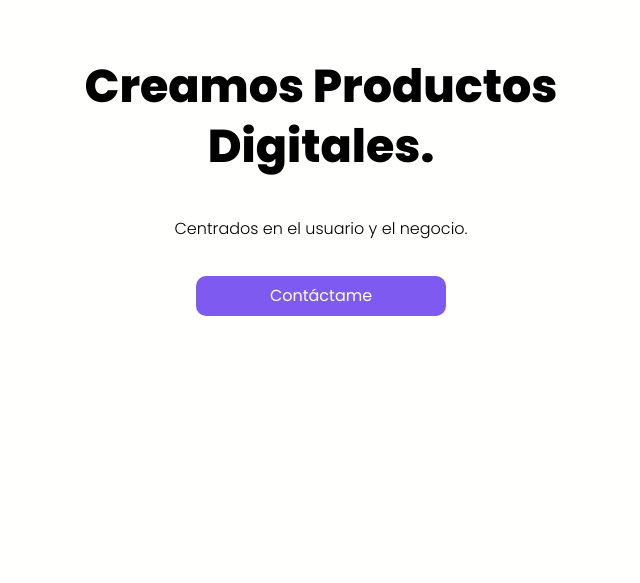
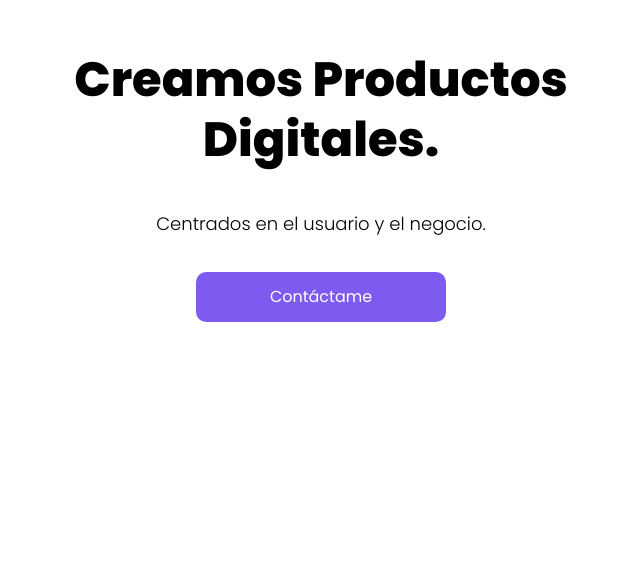
Before and after one commit to 2piradrian/cswap-web, a React (Create React App) app: page /home in a window 1280 px wide. Shown: the part 217-800 px from the top of the page, without its empty margins (319-959 px from the left). Built offline with nearby package versions, Linux system fonts and the light colour scheme.

Commit message:
button structure for custom styles

```diff
--- a/src/components/main-button/MainButton.tsx
+++ b/src/components/main-button/MainButton.tsx
@@ -3,10 +3,11 @@ import style from "./style.module.css";
 
 type Props = {
 	text: string;
+	styles?: string;
 };
 
-function MainButton({ text }: Props) {
-	return <div className={style.box}>{text}</div>;
+function MainButton({ text, styles }: Props) {
+	return <div className={`${style.box} ${styles}`}>{text}</div>;
 }
 
 export default MainButton;
--- a/src/sections/hero/Hero.tsx
+++ b/src/sections/hero/Hero.tsx
@@ -12,7 +12,7 @@ function Hero() {
 				<h2 className={style.subtitle}>Centrados en el usuario y el negocio.</h2>
 				{/* Contact button */}
 				<InvisibleAnchor>
-					<MainButton text="Contáctame" />
+					<MainButton text="Contáctame" styles={style.button} />
 				</InvisibleAnchor>
 			</div>
 		</Container>
--- a/src/sections/hero/hero.module.css
+++ b/src/sections/hero/hero.module.css
@@ -25,13 +25,20 @@
 	text-align: center;
 }
 
+.button {
+	height: 50px;
+}
+
 @media (min-width: 600px) {
 	.title {
 		font-size: 44px;
 	}
+	.subtitle {
+		font-size: 18px;
+	}
 }
 @media (min-width: 800px) {
 	.title {
-		font-size: 46px;
+		font-size: 48px;
 	}
 }
--- a/src/sections/services/services.module.css
+++ b/src/sections/services/services.module.css
@@ -3,6 +3,7 @@
 .subcontainer {
 	height: 100%;
 	width: 100%;
+	padding: 20px;
 	display: flex;
 	flex-wrap: wrap;
 	align-items: center;
```
